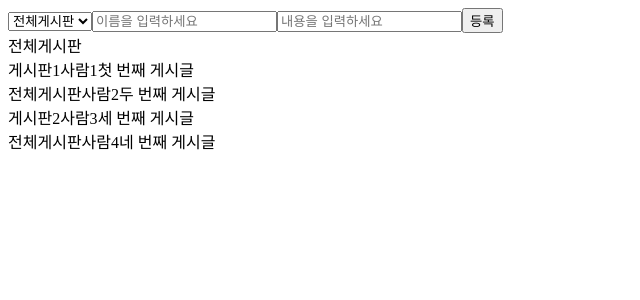
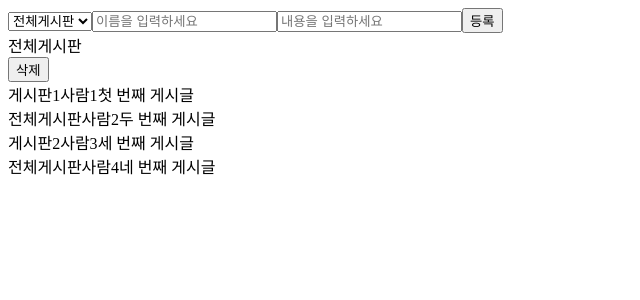
Before and after one commit to yunred/typescript-react-project, a React (Create React App) app: page / in a window 1280 px wide. Both pictures are taken after a click on the button "등록". Shown: the top 300 px of the page, without its empty margins (0-640 px from the left). Built offline with nearby package versions, Linux system fonts and the light colour scheme.

Commit message:
feat: 내 게시글 삭제 기능 구현

```diff
--- a/src/Pages/Main/index.tsx
+++ b/src/Pages/Main/index.tsx
@@ -1,22 +1,8 @@
-import { RootState } from 'modules';
-import { addPost, changePostContent, changePostSave } from 'modules/post';
 import React, { FC } from 'react';
-import { useSelector, useDispatch } from 'react-redux';
 import PostInsert from 'components/PostInsert';
-import shortId from 'shortid';
 import PostList from 'components/PostList';
 
 const Main: FC = () => {
-  const posts = useSelector((state: RootState) => state.post);
-  const dispatch = useDispatch();
-  const onChangePost = (postId: string) => {
-    dispatch(changePostContent(postId));
-  };
-
-  const onChangeSave = (postId: string) => {
-    dispatch(changePostSave(postId));
-  };
-
   return (
     <>
       <>
--- a/src/components/PostList.tsx
+++ b/src/components/PostList.tsx
@@ -1,10 +1,20 @@
 import React from 'react';
 import { RootState } from 'modules';
-import { IPost } from 'modules/post';
-import { useSelector } from 'react-redux';
+import { IPost, removePost, changePostSave } from 'modules/post';
+import { useSelector, useDispatch } from 'react-redux';
 
 const PostList = () => {
   const posts = useSelector((state: RootState) => state.post);
+  const user = useSelector((state: RootState) => state.user);
+  const dispatch = useDispatch();
+  const onRemovePost = (postId: string) => {
+    dispatch(removePost({ id: postId }));
+  };
+
+  const onChangeSave = (postId: string) => {
+    dispatch(changePostSave(postId));
+  };
+
   return (
     <>
       <div>
@@ -16,6 +26,11 @@ const PostList = () => {
                 {post.User.name}
                 {post.content}
               </div>
+              {post.User.id === user.userId ? (
+                <button type="button" onClick={() => onRemovePost(post.id)}>
+                  삭제
+                </button>
+              ) : null}
             </>
           );
         })}
--- a/src/modules/post.tsx
+++ b/src/modules/post.tsx
@@ -60,7 +60,6 @@ const initialState: PostState = [
 ];
 
 const ADD_POST = 'ADD_POST' as const;
-const CHANGE_POST_CONTENT = 'CHANGE_POST_CONTENT' as const;
 const REMOVE_POST = 'REMOVE_POST' as const;
 const CHANGE_POST_SAVE = 'CHANGE_POST_SAVE' as const;
 
@@ -76,11 +75,11 @@ export const addPost = (data: IAddPost) => ({
   type: ADD_POST,
   data,
 });
-export const changePostContent = (data: Object) => ({
-  type: CHANGE_POST_CONTENT,
-  data,
-});
-export const removePost = (data: Object) => ({
+
+export interface IremovePost {
+  id: string;
+}
+export const removePost = (data: IremovePost) => ({
   type: REMOVE_POST,
   data,
 });
@@ -91,7 +90,6 @@ export const changePostSave = (data: Object) => ({
 
 type PostAction =
   | ReturnType<typeof addPost>
-  | ReturnType<typeof changePostContent>
   | ReturnType<typeof removePost>
   | ReturnType<typeof changePostSave>;
 
@@ -113,9 +111,12 @@ const post = (prevState = initialState, action: PostAction) => {
         console.log(action.data.User.id);
         draft.unshift(newPost(action.data));
         break;
-      case CHANGE_POST_CONTENT:
-        break;
       case REMOVE_POST:
+        const index = draft.findIndex(v => v.id === action.data.id);
+        console.log(index);
+        draft.splice(index, 1);
+        // draft = draft.filter(v => v.id !== action.data.id);
+        // console.log(action.data.id);
         break;
       case CHANGE_POST_SAVE:
         break;
```
